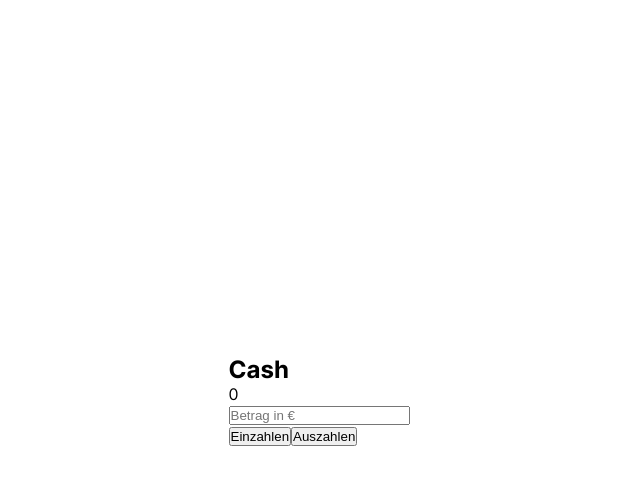
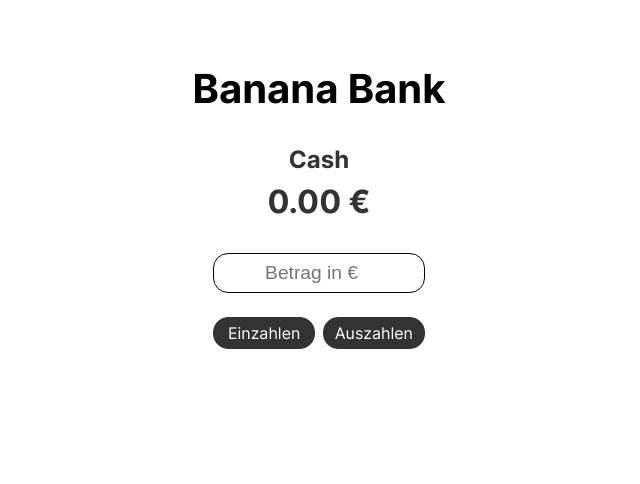
Before and after one commit to thomaserdmenger/superCode-Banana-Bank-Project, a React (Vite) app: page / in a window 1280 px wide. Shown: the top 484 px of the page, without its empty margins (321-961 px from the left). Built offline with nearby package versions, Linux system fonts and the light colour scheme.

Commit message:
Add Styles

```diff
--- /dev/null
+++ b/public/css/colors.css
@@ -0,0 +1,4 @@
+:root {
+  --color-black: hsl(0, 0%, 20%);
+  --color-white: hsl(0, 0%, 100%);
+}
--- a/src/components/Transactions/Transactions.css
+++ b/src/components/Transactions/Transactions.css
@@ -0,0 +1,62 @@
+@import url(../../../public/css/colors.css);
+
+.transactions {
+  text-align: center;
+  width: 100%;
+  color: var(--color-black);
+}
+
+.transactions__form {
+  display: flex;
+  flex-direction: column;
+}
+
+.transactions__amount-container {
+  margin-block-end: 2rem;
+  overflow-x: scroll;
+  padding-inline: 0.5rem;
+  word-wrap: break-word;
+}
+
+.transactions__amount {
+  font-size: 2rem;
+  font-weight: 700;
+}
+
+.transaction__input {
+  border-radius: 15px;
+  border: 1px solid black;
+  font-size: 1.2rem;
+  margin-block-end: 1.5rem;
+  margin-inline: auto;
+  outline: none;
+  padding: 0.5rem;
+  text-align: center;
+  transition: all 1s;
+  width: 70%;
+}
+
+.transaction__input:focus {
+  padding: 1rem;
+  margin-block-start: -0.25rem;
+  margin-block-end: 1em;
+}
+
+.transactions__buttons-container {
+  display: flex;
+  gap: 0.5rem;
+  justify-content: center;
+  margin-inline: auto;
+  width: 70%;
+}
+.transactions__buttons {
+  all: unset;
+  width: 100%;
+  cursor: pointer;
+  border: 1px solid var(--color-black);
+  background-color: var(--color-black);
+  border-radius: 15px;
+  color: var(--color-white);
+  padding: 0.3rem;
+  text-align: center;
+}
--- a/src/components/Transactions/Transactions.jsx
+++ b/src/components/Transactions/Transactions.jsx
@@ -41,10 +41,13 @@ export default function Transactions() {
 
   return (
     <section className='transactions'>
-      <h2>Cash</h2>
-      <p>{cash}</p>
-      <form>
+      <div className='transactions__amount-container'>
+        <h2>Cash</h2>
+        <p className='transactions__amount'>{`${cash.toFixed(2)} €`}</p>
+      </div>
+      <form className='transactions__form'>
         <input
+          className='transaction__input'
           type='number'
           min={0}
           name='user-input'
@@ -53,9 +56,17 @@ export default function Transactions() {
           value={input}
           onChange={(event) => setInput(Number(event.target.value))}
         />
-        <div>
-          <button onClick={handleDeposit}>Einzahlen</button>
-          <button onClick={handleWithdraw}>Auszahlen</button>
+        <div className='transactions__buttons-container'>
+          <button
+            className='transactions__buttons'
+            onClick={handleDeposit}>
+            Einzahlen
+          </button>
+          <button
+            className='transactions__buttons'
+            onClick={handleWithdraw}>
+            Auszahlen
+          </button>
         </div>
       </form>
     </section>
--- a/src/index.css
+++ b/src/index.css
@@ -21,6 +21,19 @@ html {
 .wrapper {
   min-height: 100vh;
   display: flex;
-  justify-content: center;
+  flex-direction: column;
   align-items: center;
+  padding-inline: 5%;
+  padding-block-start: 4rem;
+  max-width: 430px;
+  margin-inline: auto;
 }
+
+h1 {
+  font-size: 2.5rem;
+  margin-block-end: 2rem;
+}
+
+h2 {
+  margin-block-end: 0.5rem;
+}
--- a/src/pages/Banking/Banking.jsx
+++ b/src/pages/Banking/Banking.jsx
@@ -3,6 +3,7 @@ import Transactions from '../../components/Transactions/Transactions'
 export default function Banking() {
   return (
     <div className='wrapper'>
+      <h1>Banana Bank</h1>
       <Transactions />
     </div>
   )
```
